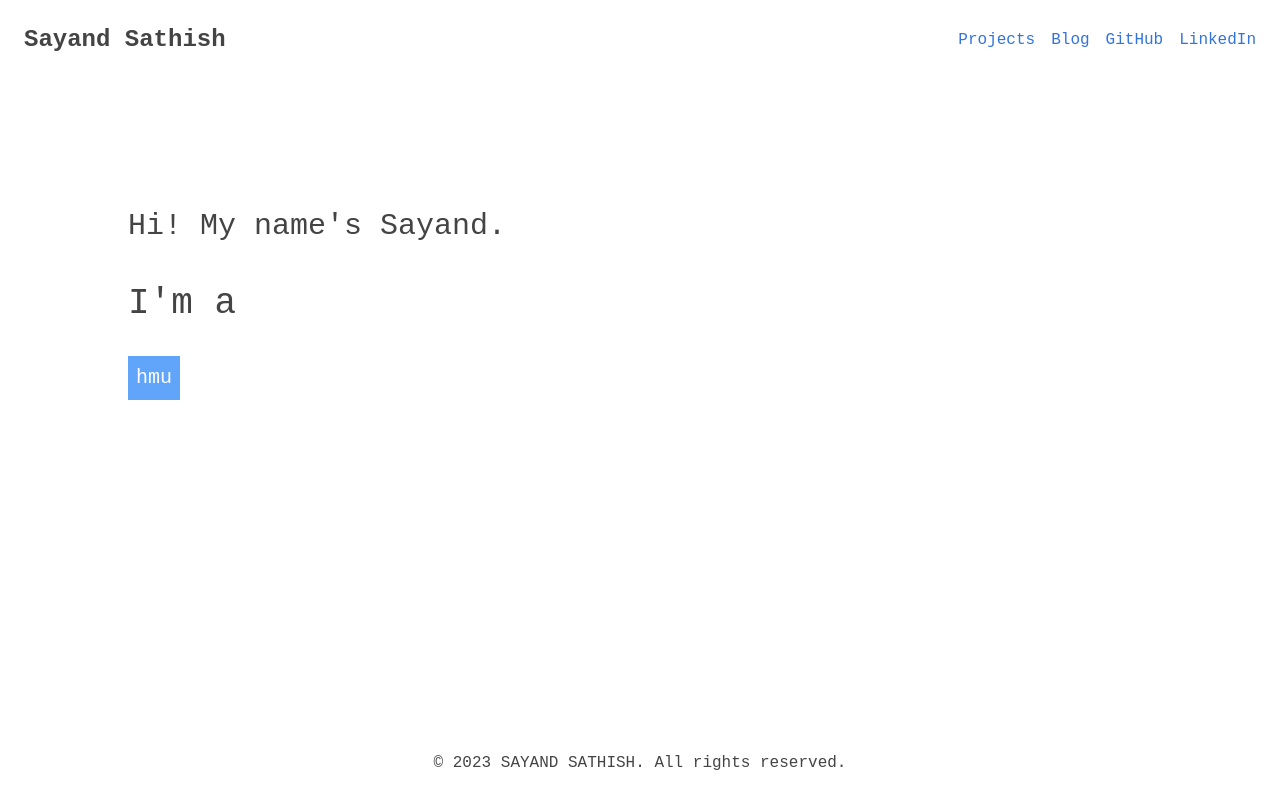
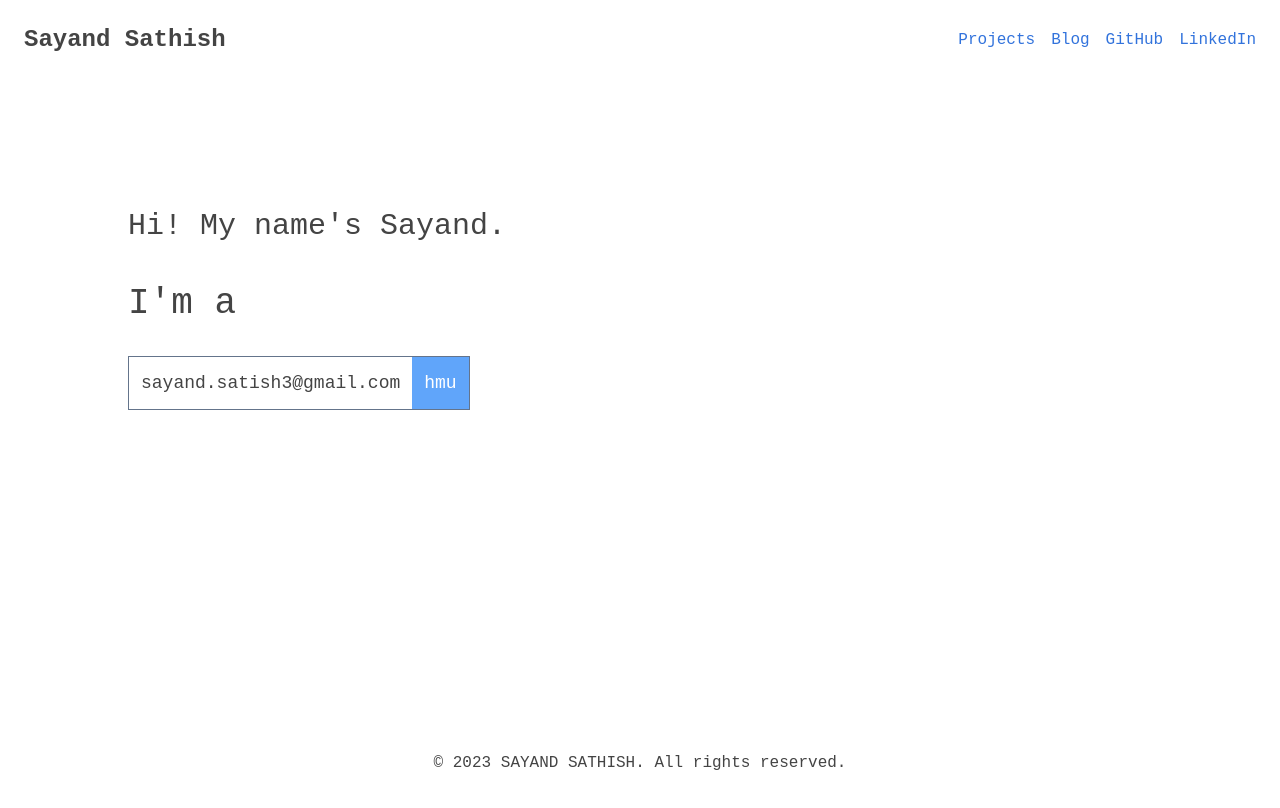
Before and after one commit to sayandcode/portfolio, an Astro site: page / in a window 1280 px wide. Built offline with nearby package versions, Linux system fonts and the light colour scheme; Astro itself is replaced by a stand-in of ours; a web font is replaced by a local one; what tailwind-typewriter would draw is missing.

Commit message:
Add email to homepage

```diff
--- /dev/null
+++ b/src/components/index/EmailHmu.astro
@@ -0,0 +1,15 @@
+---
+const emailId = "sayand.satish3@gmail.com";
+---
+
+<div
+  class="flex flex-col sm:flex-row lg:text-lg border border-slate-500 sm:w-fit"
+>
+  <div class="p-3 text-center">{emailId}</div>
+  <a
+    href={`mailto:${emailId}`}
+    target="_blank"
+    class="p-3 text-center bg-blue-400 focus-visible:bg-blue-200 focus-visible:outline-blue-800 hover:bg-blue-200 text-white"
+    >hmu</a
+  >
+</div>
--- a/src/components/index/WhoAmI.astro
+++ b/src/components/index/WhoAmI.astro
@@ -1,3 +1,7 @@
+---
+import EmailHmu from "./EmailHmu.astro";
+---
+
 <div class="mt-[10vw] flex flex-col gap-8 h-full px-[10%] font-light">
   <h1 class="text-2xl sm:text-3xl">
     Hi! My name's <span class="highlight"> Sayand.</span>
@@ -5,8 +9,5 @@
   <div class="text-3xl sm:text-4xl">
     I'm a <span class="type-whoami text-4xl sm:text-5xl font-bold"></span>
   </div>
-  <button
-    class="w-fit bg-blue-400 focus-visible:bg-blue-200 focus-visible:outline-blue-800 hover:bg-blue-200 p-2 text-white text-xl"
-    >hmu</button
-  >
+  <EmailHmu />
 </div>
```
